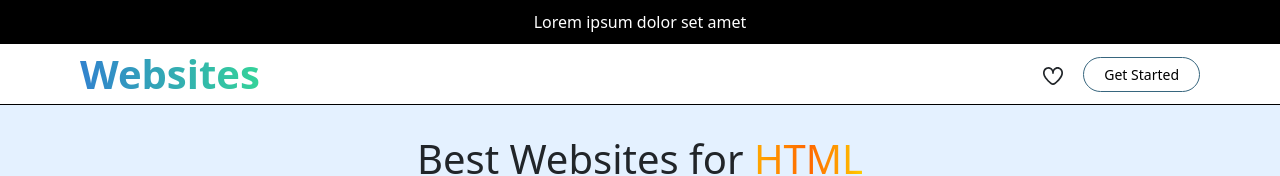
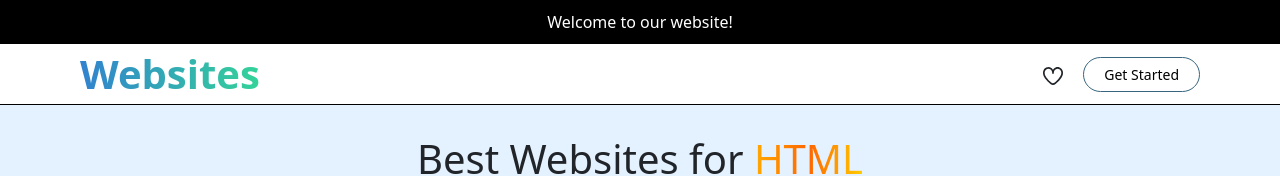
Before and after one commit to yakhyo04/niche-site, a React (Create React App) app: page /pages/1 in a window 1280 px wide. Shown: the top 176 px of the page. Built offline with nearby package versions, Linux system fonts and the light colour scheme; no server answers.

Commit message:
added announcement text

```diff
--- a/src/component/Announcement/index.jsx
+++ b/src/component/Announcement/index.jsx
@@ -6,7 +6,7 @@ const Announcement = () => {
         <div className='container'>
             <div className='announcement__wrapper'>
                 <div className='announcement__item'>
-                    <p className='announcement__text'>Lorem ipsum dolor set amet</p>
+                    <p className='announcement__text'>Welcome to our website!</p>
                 </div>
             </div>
         </div>
```
